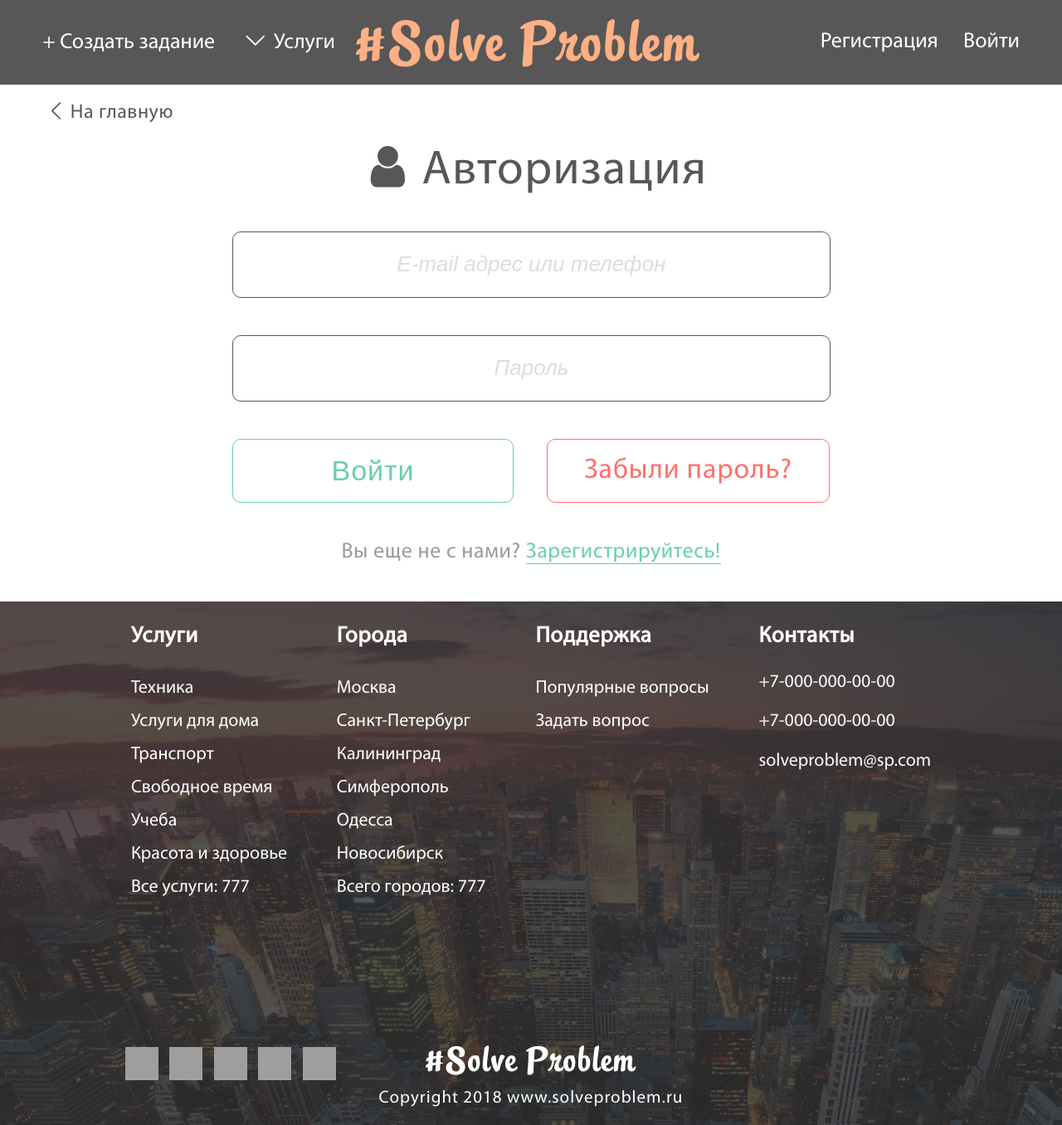
After one commit to ampleev0503/solveproblem-repo, a PHP site: page /html/authorization.html in a window 1280 px wide. The commit adds this page. Shown: the whole page at 83% size. Run offline with PHP 8.4, Linux system fonts and the light colour scheme; grey boxes are pictures that could not be loaded.

Commit message:
Интеграция верстки страницы авторизации в общие стили

```diff
--- a/public/css/sass/style.sass
+++ b/public/css/sass/style.sass
@@ -8,6 +8,7 @@ body
   input
     &::-webkit-input-placeholder
       color: $color-placeholder
+      font-style: italic
       opacity: 1
       transition: opacity 0.3s ease
     &:focus::-webkit-input-placeholder
@@ -15,6 +16,7 @@ body
       transition: opacity 0.3s ease
     &:-moz-placeholder
       color: $color-placeholder
+      font-style: italic
       opacity: 1
       transition: opacity 0.3s ease
     &:focus:-moz-placeholder
@@ -22,6 +24,7 @@ body
       transition: opacity 0.3s ease
     &::-moz-placeholder
       color: $color-placeholder
+      font-style: italic
       opacity: 1
       transition: opacity 0.3s ease
     &:focus::-moz-placeholder
@@ -29,6 +32,7 @@ body
       transition: opacity 0.3s ease
     &:-ms-input-placeholder
       color: $color-placeholder
+      font-style: italic
       opacity: 1
       transition: opacity 0.3s ease
     &:focus:-ms-input-placeholder
@@ -58,7 +62,7 @@ body
     .content__right
       margin-right: 4%
     .services-nav
-      margin-left: 14px
+      margin-left: 25px
     i
       margin-left: 0
       margin-right: 4px
@@ -72,7 +76,7 @@ body
       &:active
         color: $color-3
     .registration
-      margin-right: 14px
+      margin-right: 25px
 .task-block
   display: flex
   flex-direction: column
@@ -113,6 +117,14 @@ body
   input[type="text"]
     width: 627px
     padding: 24px 40px
+    &::-webkit-input-placeholder
+      font-style: normal
+    &:-moz-placeholder
+      font-style: normal
+    &::-moz-placeholder
+      font-style: normal
+    &:-ms-input-placeholder
+      font-style: normal
     border: 3px solid $color-light
     border-top-left-radius: 13px
     border-bottom-left-radius: 13px
@@ -132,6 +144,7 @@ body
       background-color: $color-3
       border: 3px solid $color-3
       border-left: none
+      transition: 0.5s
     &:active
       box-shadow: inset 0 1px 3px rgba(0,10,20,.5), 0 1px rgb(83,94,104), 0 0 1px rgb(86,96,106)
   .sample
@@ -241,9 +254,11 @@ body
   letter-spacing: 1px
   border: 3px solid $color-2
   border-radius: 10px
+  transition: 0.5s
   &:hover
     color: $color-light
     background-color: $color-2
+    transition: 0.5s
   &:active
     box-shadow: inset 0 1px 3px rgba(0,10,20,.5), 0 1px rgb(83,94,104), 0 0 1px rgb(86,96,106)
 .footer
@@ -317,39 +332,44 @@ body
   &:active
     color: $color-2
 .copyright
-  width: 150px
+  width: 400px
   margin: 0 auto
   padding: 10px 0 20px 0
   font-size: 21px
+  text-align: center
   letter-spacing: 1px
 
 // Страница регистрации
 
 .toolbar-color
   background-color: $color-dark-3
-.registration-block
-  .home-link
-    display: inline-block
-    margin-top: 20px
-    padding-left: 4%
-    font-size: 24px
-    color: $color-dark-3
-    letter-spacing: 0.6px
-    &:hover
-      color: $color-2
-    &:active
-      color: $color-1
+.bread-crumbs__link
+  display: inline-block
+  margin-top: 20px
+  padding-left: 4%
+  font-size: 24px
+  color: $color-dark-3
+  letter-spacing: 0.6px
+  &:hover
+    color: $color-2
+  &:active
+    color: $color-1
+.registration-block, .authorization-block
   h1
     margin-top: 22px
-    font-size: 58px
+    font-size: 57.8px
+    font-weight: normal
+    font-style: normal
+    font-stretch: normal
     text-align: center
     color: $color-dark-3
-    letter-spacing: 4.1px
-  .form-block
-    display: flex
-    justify-content: flex-start
-    max-width: 1515px
-    margin: 0 auto
+    letter-spacing: 1.4px
+.form-block
+  display: flex
+  justify-content: flex-start
+  max-width: 1515px
+  margin: 0 auto
+.registration-block
   .img-form
     width: 315px
     height: 455px
@@ -443,3 +463,60 @@ body
     &:hover
       background-color: $color-2
       outline: none
+
+// Страница авторизации
+
+.authorization-block
+  width: 720px
+  margin: 0 auto
+  .authorization-input
+    width: 667px
+    margin-bottom: 45px
+    padding: 24px 26px
+    text-align: center
+    border-radius: 10px
+    border: 1px solid $color-dark-3
+    outline: none
+.lg__fr__btn
+  display: flex
+  justify-content: space-between
+.login-btn, .forgot-btn
+  display: block
+  width: 339px
+  padding: 18px 0
+  border-radius: 10px
+  font-size: 34.1px
+  background: transparent
+  letter-spacing: 0.9px
+  &:active
+    box-shadow: inset 0 1px 3px rgba(0,10,20,.5), 0 1px rgb(83,94,104), 0 0 1px rgb(86,96,106)
+.login-btn
+  border: 1px solid $color-2
+  color: $color-2
+  outline: none
+  &:hover
+    background: $color-2
+    color: white
+    transition: 0.5s
+.forgot-btn
+  text-align: center
+  border: 1px solid $color-4
+  color: $color-4
+  &:hover
+    color: $color-light
+    background: $color-4
+    transition: 0.5s
+.link-to-registration
+  font-size: 26px
+  font-weight: normal
+  font-style: normal
+  font-stretch: normal
+  line-height: 1.91
+  letter-spacing: 0.6px
+  color: $color-label
+  text-align: center
+  a
+    border-bottom: 1px solid
+    color: $color-2
+    &:hover
+      color: $color-1
--- a/public/css/sass/variables.sass
+++ b/public/css/sass/variables.sass
@@ -4,6 +4,7 @@ $font-regular: 'Myriad_Pro_Regular', sans-serif
 $color-1: #ffb084
 $color-2: #6acdb1
 $color-3: #51a288
+$color-4: #ff706d
 $color-dark: #424242
 $color-dark-2: #484848
 $color-dark-3: #575757
--- a/public/css/style.css
+++ b/public/css/style.css
@@ -13,6 +13,7 @@ body {
     text-decoration: none; }
   body input::-webkit-input-placeholder {
     color: #ddd;
+    font-style: italic;
     opacity: 1;
     transition: opacity 0.3s ease; }
   body input:focus::-webkit-input-placeholder {
@@ -20,6 +21,7 @@ body {
     transition: opacity 0.3s ease; }
   body input:-moz-placeholder {
     color: #ddd;
+    font-style: italic;
     opacity: 1;
     transition: opacity 0.3s ease; }
   body input:focus:-moz-placeholder {
@@ -27,6 +29,7 @@ body {
     transition: opacity 0.3s ease; }
   body input::-moz-placeholder {
     color: #ddd;
+    font-style: italic;
     opacity: 1;
     transition: opacity 0.3s ease; }
   body input:focus::-moz-placeholder {
@@ -34,6 +37,7 @@ body {
     transition: opacity 0.3s ease; }
   body input:-ms-input-placeholder {
     color: #ddd;
+    font-style: italic;
     opacity: 1;
     transition: opacity 0.3s ease; }
   body input:focus:-ms-input-placeholder {
@@ -65,7 +69,7 @@ body {
     .toolbar .content .content__right {
       margin-right: 4%; }
     .toolbar .content .services-nav {
-      margin-left: 14px; }
+      margin-left: 25px; }
     .toolbar .content i {
       margin-left: 0;
       margin-right: 4px; }
@@ -79,7 +83,7 @@ body {
       .toolbar .content .logo:active {
         color: #51a288; }
     .toolbar .content .registration {
-      margin-right: 14px; }
+      margin-right: 25px; }
 
 .task-block {
   display: flex;
@@ -125,6 +129,14 @@ body {
     border-top-left-radius: 13px;
     border-bottom-left-radius: 13px;
     border-right: none; }
+    .task-block input[type="text"]::-webkit-input-placeholder {
+      font-style: normal; }
+    .task-block input[type="text"]:-moz-placeholder {
+      font-style: normal; }
+    .task-block input[type="text"]::-moz-placeholder {
+      font-style: normal; }
+    .task-block input[type="text"]:-ms-input-placeholder {
+      font-style: normal; }
   .task-block input[type="submit"] {
     padding: 20px 15px;
     border: 3px solid #6acdb1;
@@ -139,7 +151,8 @@ body {
     .task-block input[type="submit"]:hover {
       background-color: #51a288;
       border: 3px solid #51a288;
-      border-left: none; }
+      border-left: none;
+      transition: 0.5s; }
     .task-block input[type="submit"]:active {
       box-shadow: inset 0 1px 3px rgba(0, 10, 20, 0.5), 0 1px #535e68, 0 0 1px #56606a; }
   .task-block .sample {
@@ -253,10 +266,12 @@ body {
   color: #6acdb1;
   letter-spacing: 1px;
   border: 3px solid #6acdb1;
-  border-radius: 10px; }
+  border-radius: 10px;
+  transition: 0.5s; }
   .link-btn:hover {
     color: #fff;
-    background-color: #6acdb1; }
+    background-color: #6acdb1;
+    transition: 0.5s; }
   .link-btn:active {
     box-shadow: inset 0 1px 3px rgba(0, 10, 20, 0.5), 0 1px #535e68, 0 0 1px #56606a; }
 
@@ -335,35 +350,39 @@ body {
     color: #6acdb1; }
 
 .copyright {
-  width: 150px;
+  width: 400px;
   margin: 0 auto;
   padding: 10px 0 20px 0;
   font-size: 21px;
+  text-align: center;
   letter-spacing: 1px; }
 
 .toolbar-color {
   background-color: #575757; }
 
-.registration-block .home-link {
+.bread-crumbs__link {
   display: inline-block;
   margin-top: 20px;
   padding-left: 4%;
   font-size: 24px;
   color: #575757;
   letter-spacing: 0.6px; }
-  .registration-block .home-link:hover {
+  .bread-crumbs__link:hover {
     color: #6acdb1; }
-  .registration-block .home-link:active {
+  .bread-crumbs__link:active {
     color: #ffb084; }
 
-.registration-block h1 {
+.registration-block h1, .authorization-block h1 {
   margin-top: 22px;
-  font-size: 58px;
+  font-size: 57.8px;
+  font-weight: normal;
+  font-style: normal;
+  font-stretch: normal;
   text-align: center;
   color: #575757;
-  letter-spacing: 4.1px; }
+  letter-spacing: 1.4px; }
 
-.registration-block .form-block {
+.form-block {
   display: flex;
   justify-content: flex-start;
   max-width: 1515px;
@@ -478,3 +497,63 @@ body {
   .registration-block .link-btn:hover {
     background-color: #6acdb1;
     outline: none; }
+
+.authorization-block {
+  width: 720px;
+  margin: 0 auto; }
+  .authorization-block .authorization-input {
+    width: 667px;
+    margin-bottom: 45px;
+    padding: 24px 26px;
+    text-align: center;
+    border-radius: 10px;
+    border: 1px solid #575757;
+    outline: none; }
+
+.lg__fr__btn {
+  display: flex;
+  justify-content: space-between; }
+
+.login-btn, .forgot-btn {
+  display: block;
+  width: 339px;
+  padding: 18px 0;
+  border-radius: 10px;
+  font-size: 34.1px;
+  background: transparent;
+  letter-spacing: 0.9px; }
+  .login-btn:active, .forgot-btn:active {
+    box-shadow: inset 0 1px 3px rgba(0, 10, 20, 0.5), 0 1px #535e68, 0 0 1px #56606a; }
+
+.login-btn {
+  border: 1px solid #6acdb1;
+  color: #6acdb1;
+  outline: none; }
+  .login-btn:hover {
+    background: #6acdb1;
+    color: white;
+    transition: 0.5s; }
+
+.forgot-btn {
+  text-align: center;
+  border: 1px solid #ff706d;
+  color: #ff706d; }
+  .forgot-btn:hover {
+    color: #fff;
+    background: #ff706d;
+    transition: 0.5s; }
+
+.link-to-registration {
+  font-size: 26px;
+  font-weight: normal;
+  font-style: normal;
+  font-stretch: normal;
+  line-height: 1.91;
+  letter-spacing: 0.6px;
+  color: #9a9a9a;
+  text-align: center; }
+  .link-to-registration a {
+    border-bottom: 1px solid;
+    color: #6acdb1; }
+    .link-to-registration a:hover {
+      color: #ffb084; }
--- /dev/null
+++ b/public/html/authorization.html
@@ -0,0 +1,101 @@
+<!DOCTYPE html>
+<html lang="ru">
+<head>
+	<meta charset="UTF-8">
+	<meta http-equiv="x-ua-compatible" content="ie=edge">
+	<meta name="viewport" content="width=device-width, initial-scale=1, viewport-fit=cover">
+	<meta name="description" content="Сервис по предоставлению услуг">
+	<title>Авторизация</title>
+	<link rel="stylesheet" href="../css/normalize.css">
+	<link rel="stylesheet" href="../pakages/css/fontello.css">
+	<link rel="stylesheet" href="../css/style.css">
+</head>
+<body>
+	<div class="container">
+		<header class="toolbar toolbar-color">
+			<div class="content">
+				<div class="content__block content__left">
+					<a href="#" class="task">+&nbsp;Создать&nbsp;задание</a>
+					<nav class="services-nav"><i class="icon-down-open-big"></i>Услуги</nav>
+				</div>
+				<div class="content__block content__center">
+					<a href="../index.html" class="logo">#Solve&nbsp;Problem</a>
+				</div>
+				<div class="content__block content__right">
+					<a href="registration.html" class="registration">Регистрация</a>
+					<a href="authorization.html" class="login">Войти</a>
+				</div>
+			</div>
+		</header>
+
+		<div class="bread-crumbs">
+			<a href="#" class="bread-crumbs__link"><i class="icon-left-open-big"></i>На&nbsp;главную</a>
+		</div>
+
+		<div class="authorization-block">
+			<h1><i class="icon-user"></i>Авторизация</h1>
+
+			<form action="#" method="post" class="assignment__form">
+				<div class="input__login">
+					<input type="email" name="email" class="authorization-input email" placeholder="E-mail адрес или телефон">
+					<input type="password" name="password" class="authorization-input password" placeholder="Пароль">
+				</div>
+				<div class="lg__fr__btn">
+					<input type="button" name="login" class="login-btn" value="Войти">
+					<a href="#" class="forgot-btn">Забыли пароль?</a>
+				</div>
+			</form>
+
+			<h4 class="link-to-registration">Вы еще не с нами? <a href="registration.html">Зарегистрируйтесь!</a></h4>
+
+	</div>
+	</div>
+
+	<footer class="footer">
+		<div class="footer__content">
+			<section class="footer__block">
+				<h3>Услуги</h3>
+				<a href="#" class="footer-link">Техника</a>
+				<a href="#" class="footer-link">Услуги для дома</a>
+				<a href="#" class="footer-link">Транспорт</a>
+				<a href="#" class="footer-link">Свободное время</a>
+				<a href="#" class="footer-link">Учеба</a>
+				<a href="#" class="footer-link">Красота и здоровье</a>
+				<a href="#" class="footer-link">Все услуги: 777</a>
+			</section>
+			<section class="footer__block">
+				<h3>Города</h3>
+				<a href="#" class="footer-link">Москва</a>
+				<a href="#" class="footer-link">Санкт-Петербург</a>
+				<a href="#" class="footer-link">Калининград</a>
+				<a href="#" class="footer-link">Симферополь</a>
+				<a href="#" class="footer-link">Одесса</a>
+				<a href="#" class="footer-link">Новосибирск</a>
+				<a href="#" class="footer-link">Всего городов: 777</a>
+			</section>
+			<section class="footer__block">
+				<h3>Поддержка</h3>
+				<a href="#" class="footer-link">Популярные вопросы</a>
+				<a href="#" class="footer-link">Задать вопрос</a>
+			</section>
+			<section class="footer__block">
+				<h3>Контакты</h3>
+				<p>+7-000-000-00-00</p>
+				<p>+7-000-000-00-00</p>
+				<p>solveproblem@sp.com</p>
+			</section>
+		</div>
+		<div class="footer__socials-logo-wrapper">
+			<div class="socials">
+				<a href="#" class="socials__item facebook"></a>
+				<a href="#" class="socials__item twitter"></a>
+				<a href="#" class="socials__item vk"></a>
+				<a href="#" class="socials__item google-plius"></a>
+				<a href="#" class="socials__item smile"></a>
+			</div>
+			<a href="../index.html" class="footer__logo">#Solve&nbsp;Problem</a>
+		</div>
+		<p class="copyright">Copyright&nbsp;2018&nbsp;www.solveproblem.ru</p>
+	</footer>
+</body>
+</html>
--- a/public/pakages/config.json
+++ b/public/pakages/config.json
@@ -17,6 +17,12 @@
       "css": "left-open-big",
       "code": 59393,
       "src": "entypo"
+    },
+    {
+      "uid": "8b80d36d4ef43889db10bc1f0dc9a862",
+      "css": "user",
+      "code": 59394,
+      "src": "fontawesome"
     }
   ]
 }
--- a/public/pakages/css/fontello-codes.css
+++ b/public/pakages/css/fontello-codes.css
@@ -1,3 +1,4 @@
 
 .icon-down-open-big:before { content: '\e800'; } /* '' */
 .icon-left-open-big:before { content: '\e801'; } /* '' */
+.icon-user:before { content: '\e802'; } /* '' */
--- a/public/pakages/css/fontello-ie7-codes.css
+++ b/public/pakages/css/fontello-ie7-codes.css
@@ -1,3 +1,4 @@
 
 .icon-down-open-big { *zoom: expression( this.runtimeStyle['zoom'] = '1', this.innerHTML = '&#xe800;&nbsp;'); }
 .icon-left-open-big { *zoom: expression( this.runtimeStyle['zoom'] = '1', this.innerHTML = '&#xe801;&nbsp;'); }
+.icon-user { *zoom: expression( this.runtimeStyle['zoom'] = '1', this.innerHTML = '&#xe802;&nbsp;'); }
--- a/public/pakages/css/fontello-ie7.css
+++ b/public/pakages/css/fontello-ie7.css
@@ -12,3 +12,4 @@
 
 .icon-down-open-big { *zoom: expression( this.runtimeStyle['zoom'] = '1', this.innerHTML = '&#xe800;&nbsp;'); }
 .icon-left-open-big { *zoom: expression( this.runtimeStyle['zoom'] = '1', this.innerHTML = '&#xe801;&nbsp;'); }
+.icon-user { *zoom: expression( this.runtimeStyle['zoom'] = '1', this.innerHTML = '&#xe802;&nbsp;'); }
--- a/public/pakages/css/fontello.css
+++ b/public/pakages/css/fontello.css
@@ -1,11 +1,11 @@
 @font-face {
   font-family: 'fontello';
-  src: url('../font/fontello.eot?39363338');
-  src: url('../font/fontello.eot?39363338#iefix') format('embedded-opentype'),
-       url('../font/fontello.woff2?39363338') format('woff2'),
-       url('../font/fontello.woff?39363338') format('woff'),
-       url('../font/fontello.ttf?39363338') format('truetype'),
-       url('../font/fontello.svg?39363338#fontello') format('svg');
+  src: url('../font/fontello.eot?71074747');
+  src: url('../font/fontello.eot?71074747#iefix') format('embedded-opentype'),
+       url('../font/fontello.woff2?71074747') format('woff2'),
+       url('../font/fontello.woff?71074747') format('woff'),
+       url('../font/fontello.ttf?71074747') format('truetype'),
+       url('../font/fontello.svg?71074747#fontello') format('svg');
   font-weight: normal;
   font-style: normal;
 }
@@ -15,7 +15,7 @@
 @media screen and (-webkit-min-device-pixel-ratio:0) {
   @font-face {
     font-family: 'fontello';
-    src: url('../font/fontello.svg?39363338#fontello') format('svg');
+    src: url('../font/fontello.svg?71074747#fontello') format('svg');
   }
 }
 */
@@ -57,3 +57,4 @@
 
 .icon-down-open-big:before { content: '\e800'; } /* '' */
 .icon-left-open-big:before { content: '\e801'; } /* '' */
+.icon-user:before { content: '\e802'; } /* '' */
```
Also changed, not shown: public/html/registration.html (+15 -7 lines), public/index.html (+6 -6 lines), public/pakages/css/fontello-embedded.css (+7 -6 lines), public/pakages/font/fontello.ttf, public/pakages/font/fontello.woff, public/pakages/font/fontello.woff2, 2 other files.
